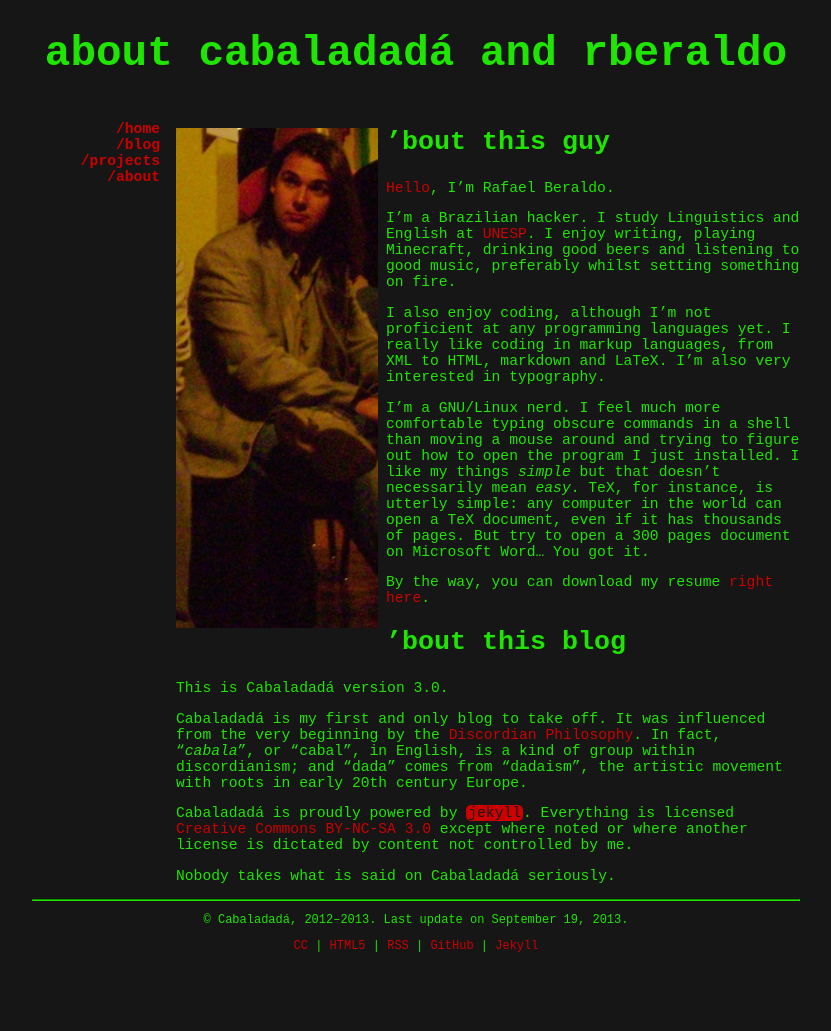
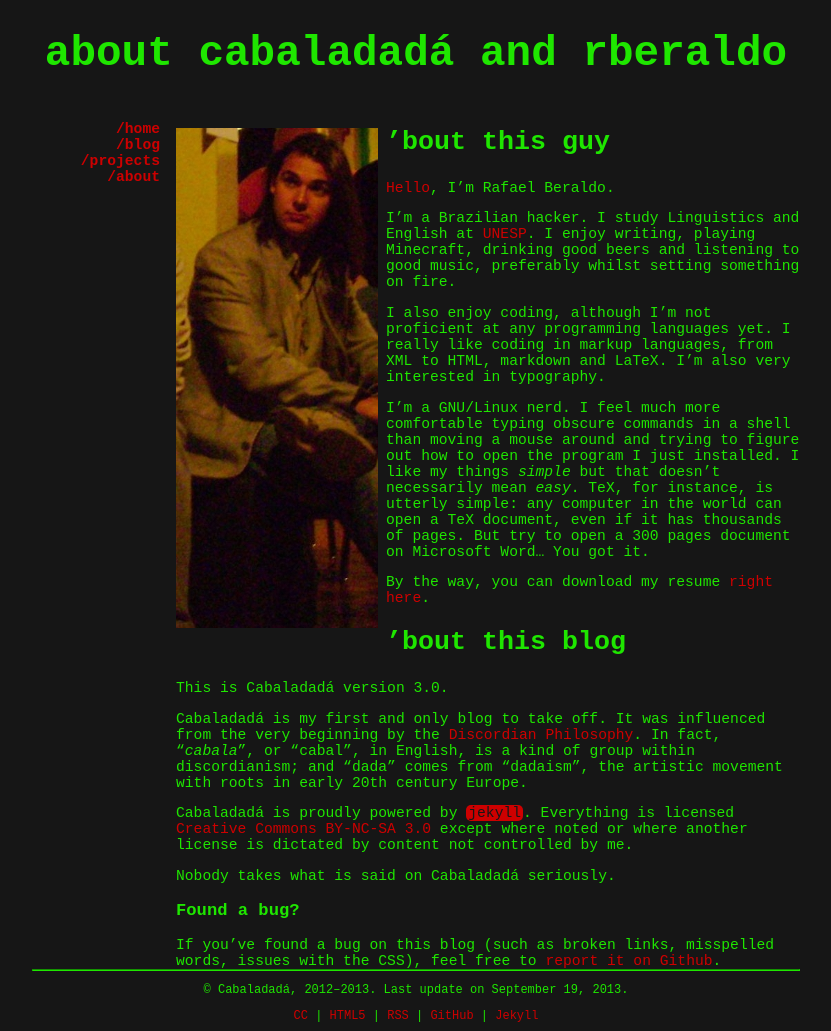
Before and after one commit to rberaldo/cabaladada, a Jekyll site: the page built from about.html, in a window 1280 px wide. Shown: the whole page, without its empty margins (224-1055 px from the left). Built offline with Jekyll 4.4.1, drawn with Linux system fonts in a browser that asks for light colours; Markdown is read by kramdown in place of the engine named in the settings; comment, search, counter and statistics services are not loaded; before the commit the page ends 961 px from its top, so only the background shows below that.

Commit message:
Added message on reporting bugs

```diff
--- a/about.html
+++ b/about.html
@@ -25,6 +25,10 @@ title: about cabaladadá and rberaldo
   <p>Cabaladadá is proudly powered by <a href="https://github.com/mojombo/jekyll/wiki"><code>jekyll</code></a>. Everything is licensed <a href="http://creativecommons.org/licenses/by-nc-sa/3.0/">Creative Commons BY-NC-SA 3.0</a> except where noted or where another license is dictated by content not controlled by me.</p>
 
   <p>Nobody takes what is said on Cabaladadá seriously.</p>
+
+  <h3>Found a bug?</h3>
+
+  If you’ve found a bug on this blog (such as broken links, misspelled words, issues with the CSS), feel free to <a href="https://github.com/rberaldo/cabaladada/issues/new">report it on Github</a>.
 </div>
 
 <!-- vim: set tw=0: -->
```
